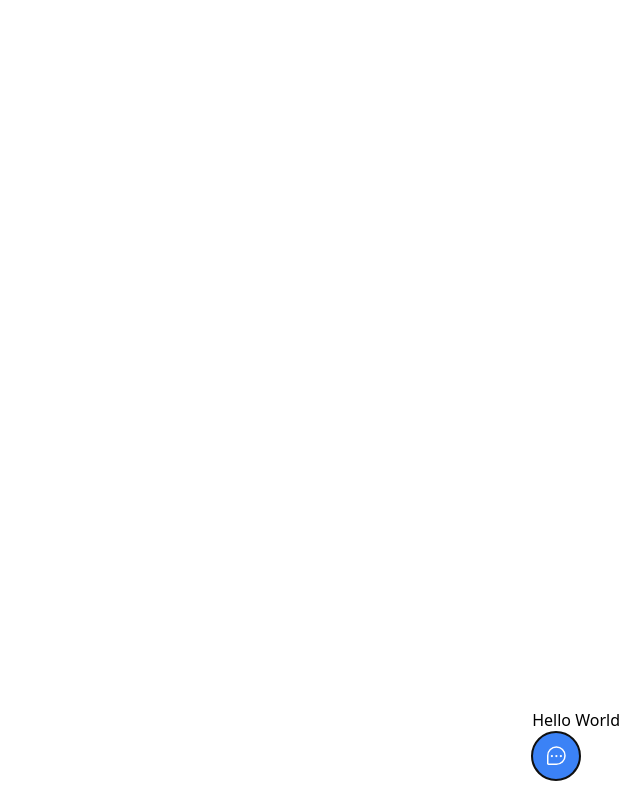
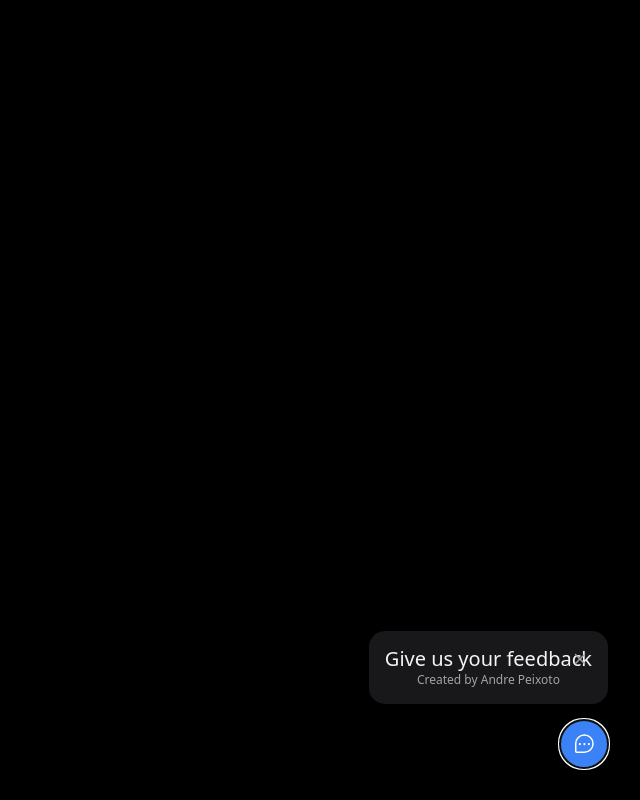
Before and after one commit to andrempeixoto/nlw-return, a React (Vite) app in the folder web/: page / in a window 1280 px wide. Both pictures are taken after a click on the button "Feedback". Shown: the whole page, without its empty margins (640-1280 px from the left). Built offline with nearby package versions, Linux system fonts and the light colour scheme.

Commit message:
Create WidgetForm and add it to WidgetButton - renamed from Widget

```diff
--- a/web/index.html
+++ b/web/index.html
@@ -4,7 +4,7 @@
     <meta charset="UTF-8" />
     <link rel="icon" type="image/svg+xml" href="/src/favicon.svg" />
     <meta name="viewport" content="width=device-width, initial-scale=1.0" />
-    <title>Vite App</title>
+    <title>Feedback Bubble</title>
   </head>
   <body>
     <div id="root"></div>
--- a/web/src/App.tsx
+++ b/web/src/App.tsx
@@ -1,9 +1,9 @@
-import { Widget } from './components/Widget';
+import { WidgetButton } from './components/WidgetButton';
 
 export const App = () => {
   return (
     <>
-      <Widget />
+      <WidgetButton />
     </>
   );
 };
--- /dev/null
+++ b/web/src/components/CloseButton.tsx
@@ -0,0 +1,13 @@
+import { Popover } from '@headlessui/react';
+import { X } from 'phosphor-react';
+
+export const CloseButton = () => {
+  return (
+    <Popover.Button
+      className="top-5 right-5 absolute text-zinc-400 hover:text-zinc-100"
+      title="Feedback close button"
+    >
+      <X weight="bold" className="w-4 h-4" />
+    </Popover.Button>
+  );
+};
--- a/web/src/components/Widget.tsx
+++ b/web/src/components/WidgetButton.tsx
@@ -1,10 +1,13 @@
 import { ChatTeardropDots } from 'phosphor-react';
 import { Popover } from '@headlessui/react';
+import { WidgetForm } from './WidgetForm';
 
-export const Widget = () => {
+export const WidgetButton = () => {
   return (
     <Popover className="button-container">
-      <Popover.Panel>Hello World</Popover.Panel>
+      <Popover.Panel>
+        <WidgetForm />
+      </Popover.Panel>
 
       <Popover.Button className="button group">
         <ChatTeardropDots className="button-icon" />
--- /dev/null
+++ b/web/src/components/WidgetForm.tsx
@@ -0,0 +1,22 @@
+import { CloseButton } from './CloseButton';
+
+export const WidgetForm = () => {
+  return (
+    <div className="form-container">
+      <header>
+        <span className="text-xl leading-6">Give us your feedback</span>
+        <CloseButton />
+      </header>
+
+      <footer className="text-xs text-neutral-400">
+        Created by{' '}
+        <a
+          className="hover:underline underline-offset-2"
+          href="https://andrepeixoto.dev"
+        >
+          Andre Peixoto
+        </a>
+      </footer>
+    </div>
+  );
+};
--- a/web/src/global.css
+++ b/web/src/global.css
@@ -3,8 +3,12 @@
 @tailwind components;
 @tailwind utilities;
 
+body {
+  @apply bg-black text-zinc-100
+}
+
 .button-container {
-  @apply absolute bottom-5 right-5
+  @apply absolute bottom-4 right-4 md:bottom-8 md:right-8 flex flex-col items-end
 }
 
 .button {
@@ -18,3 +22,7 @@
 .button-title {
   @apply max-w-0 overflow-hidden group-hover:max-w-xs transition-all duration-500 ease-linear
 }
+
+.form-container {
+  @apply bg-zinc-900 p-4 relative rounded-2xl mb-4 flex flex-col items-center shadow-lg w-[calc(100vw-2rem)] md:w-auto
+}
```
